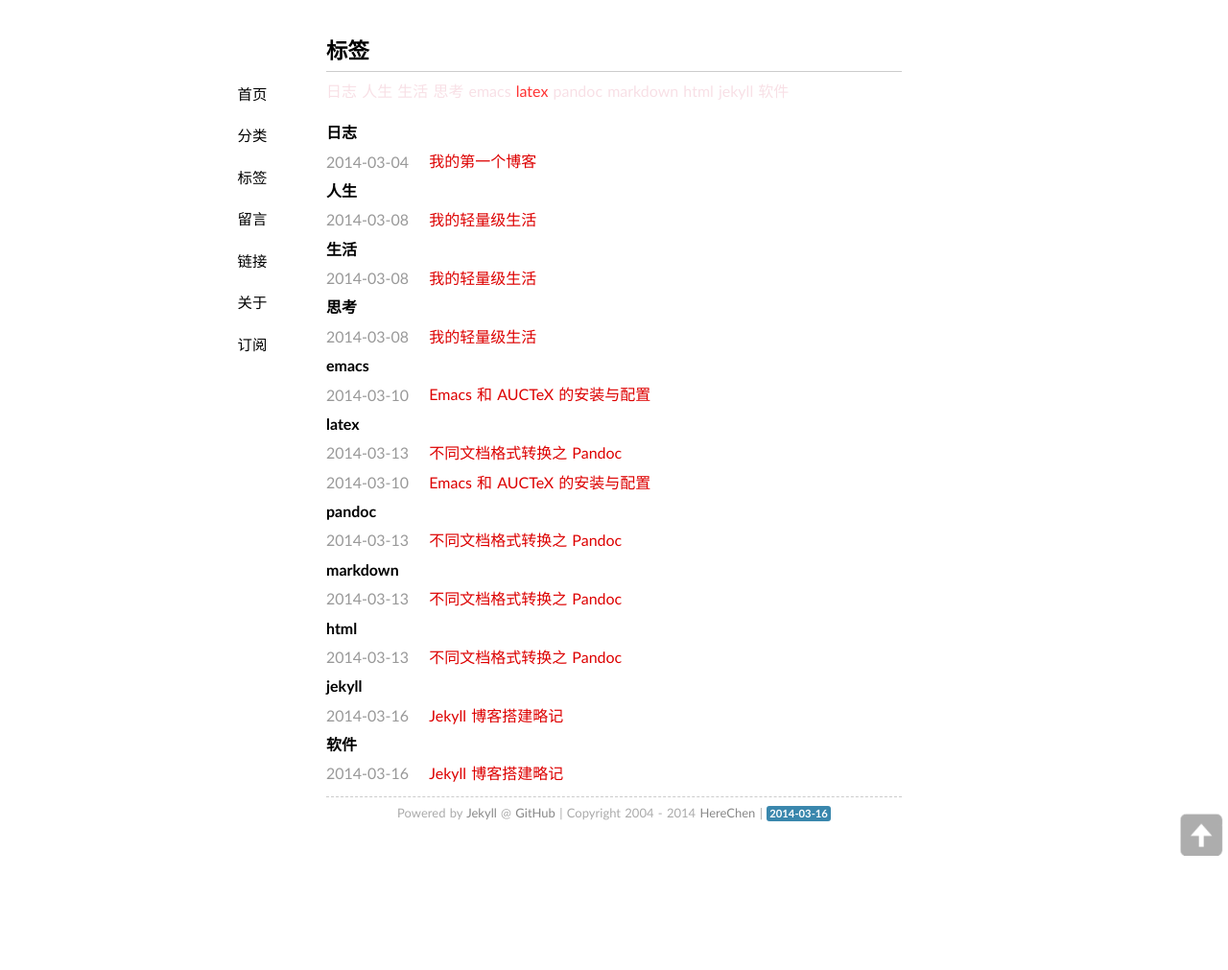
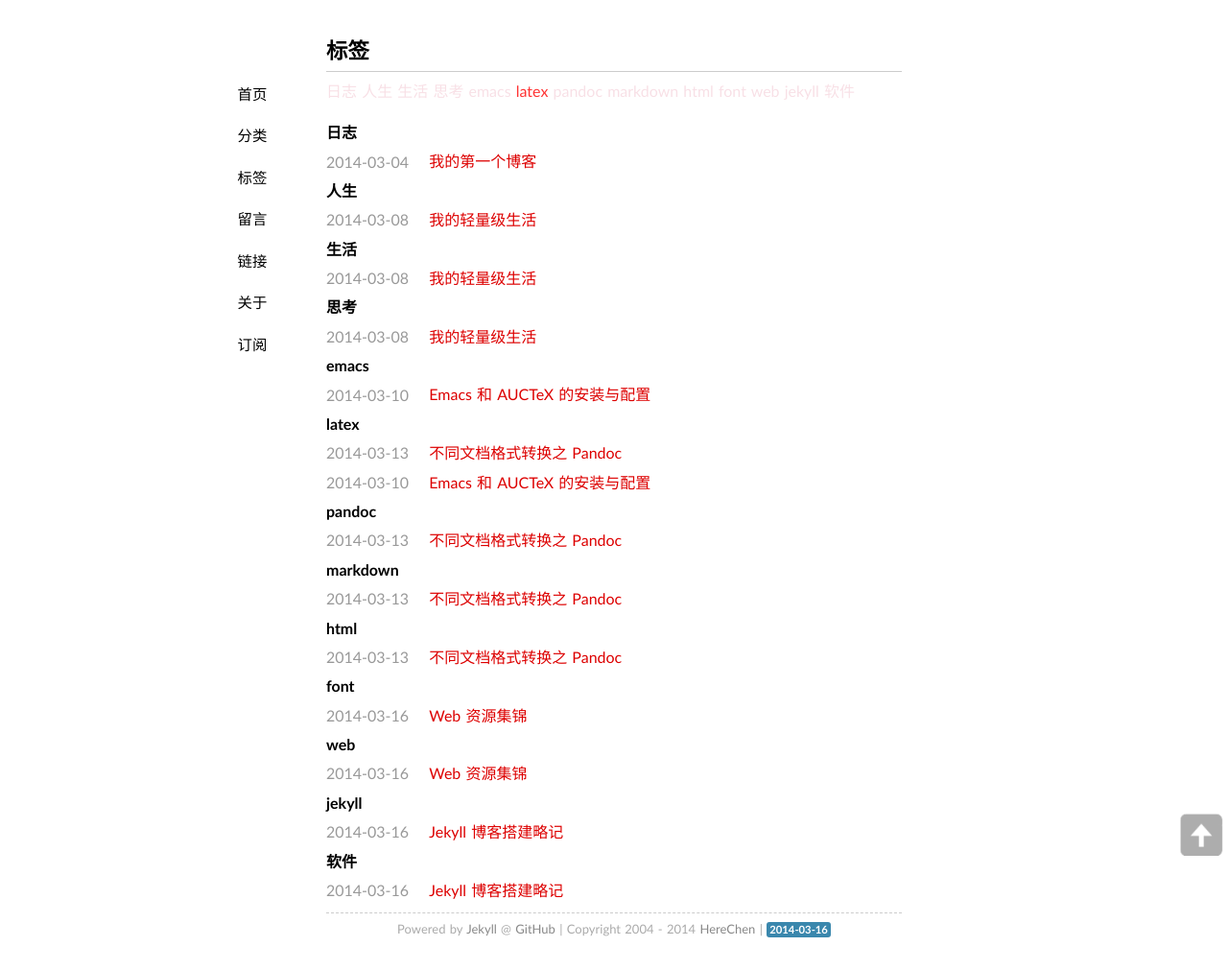
Before and after one commit to Xuezhiyuanlin/herechen.github.io, a Jekyll site: the page built from tags/index.md, in a window 1280 px wide. Shown: the whole page at 96% size. Built offline with Jekyll 4.4.1, drawn with Linux system fonts in a browser that asks for light colours; some web fonts are replaced; Markdown is read by kramdown in place of the engine named in the settings; before the commit the page ends 900 px from its top, so only the background shows below that; some of the changed lines change nothing that is shown.

Commit message:
herechen

```diff
--- /dev/null
+++ b/_posts/2014-03-16-web-source-collected.md
@@ -0,0 +1,76 @@
+---
+date: 2014-03-16 09:29:27
+origindate: 2014-03-16 09:29:27
+layout: post
+title: Web 资源集锦
+thread: 6
+categories: 资源
+tags: font web
+---
+
+## 摘要
+
+首先，这是篇文章目的在于资源收集，并针对于 web 方面的资源。
+
+----
+
+## 字体 webfonts
+
+**Brick Webfonts**
+[http://brick.im/](http://brick.im/)
+这是几款 web 字体的合集，特点在于漂亮、快速、开源，并且是在不修改的情况下渲染。使用起来也比较简单，当然，它并不是中文字体。该字体的使命如此描述：
+> In the age of the Internet, we've found ourselves in yet another typographic battle. In an effort to speed up loading times, we've compressed fonts, and along the way, we've lost the majority of the quality of rendered type.
+>
+> Let's change that. The fonts served by Brick are clones of the original, converted without modification to WOFF format for high quality rendering and fast loading across all modern browsers.
+
+<center>
+![](/assets/ebgaramond.png)
+</center>
+
+## css
+
+**纯 css 作图**
+[http://css-tricks.com/examples/ShapesOfCSS/?=derp](http://css-tricks.com/examples/ShapesOfCSS/?=derp)
+
+<center>
+<div class="shape">
+	<div id="burst-12"></div>
+	<style scoped contenteditable>
+		#burst-12 {
+		    background: red;
+		    width: 80px;
+		    height: 80px;
+		    position: relative;
+		    text-align: center;
+		}
+		#burst-12:before, #burst-12:after {
+		    content: "";
+		    position: absolute;
+		    top: 0;
+		    left: 0;
+		    height: 80px;
+		    width: 80px;
+		    background: red;
+		}
+		#burst-12:before {
+		    -webkit-transform: rotate(30deg);
+		       -moz-transform: rotate(30deg);
+		        -ms-transform: rotate(30deg);
+		         -o-transform: rotate(30deg);
+		}
+		#burst-12:after {
+		    -webkit-transform: rotate(60deg);
+		       -moz-transform: rotate(60deg);
+		        -ms-transform: rotate(60deg);
+		         -o-transform: rotate(60deg);
+		}
+	</style>
+</div>
+</center>
+
+**分形图**
+[http://rectangleworld.com/blog/archives/tag/fractal](http://rectangleworld.com/blog/archives/tag/fractal)
+分形图的优点是可以用一些规则来作图，这样就可以是动态的，并且节省本地内存。用的基于 Canvas 画出来的，这个主页上还有一些其他的作品，倒是可以用来作网站背景。
+<center>
+![](/assets/fractalline.png)
+</center>
```
Also changed, not shown: _posts/2014-03-16-jekyll-skills.md (+13 -0 lines), assets/ebgaramond.png (added), assets/fractalline.png (added).
